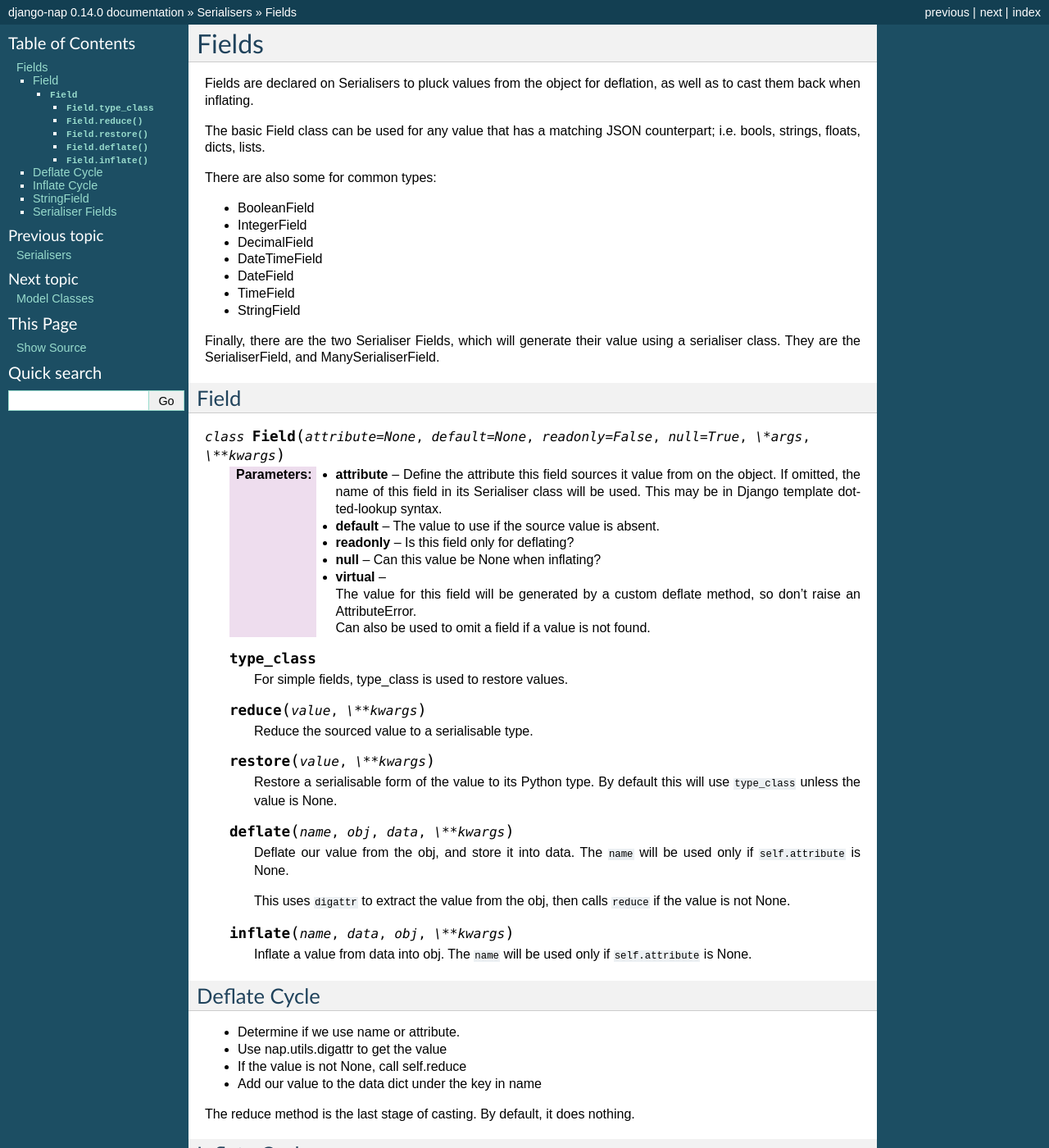
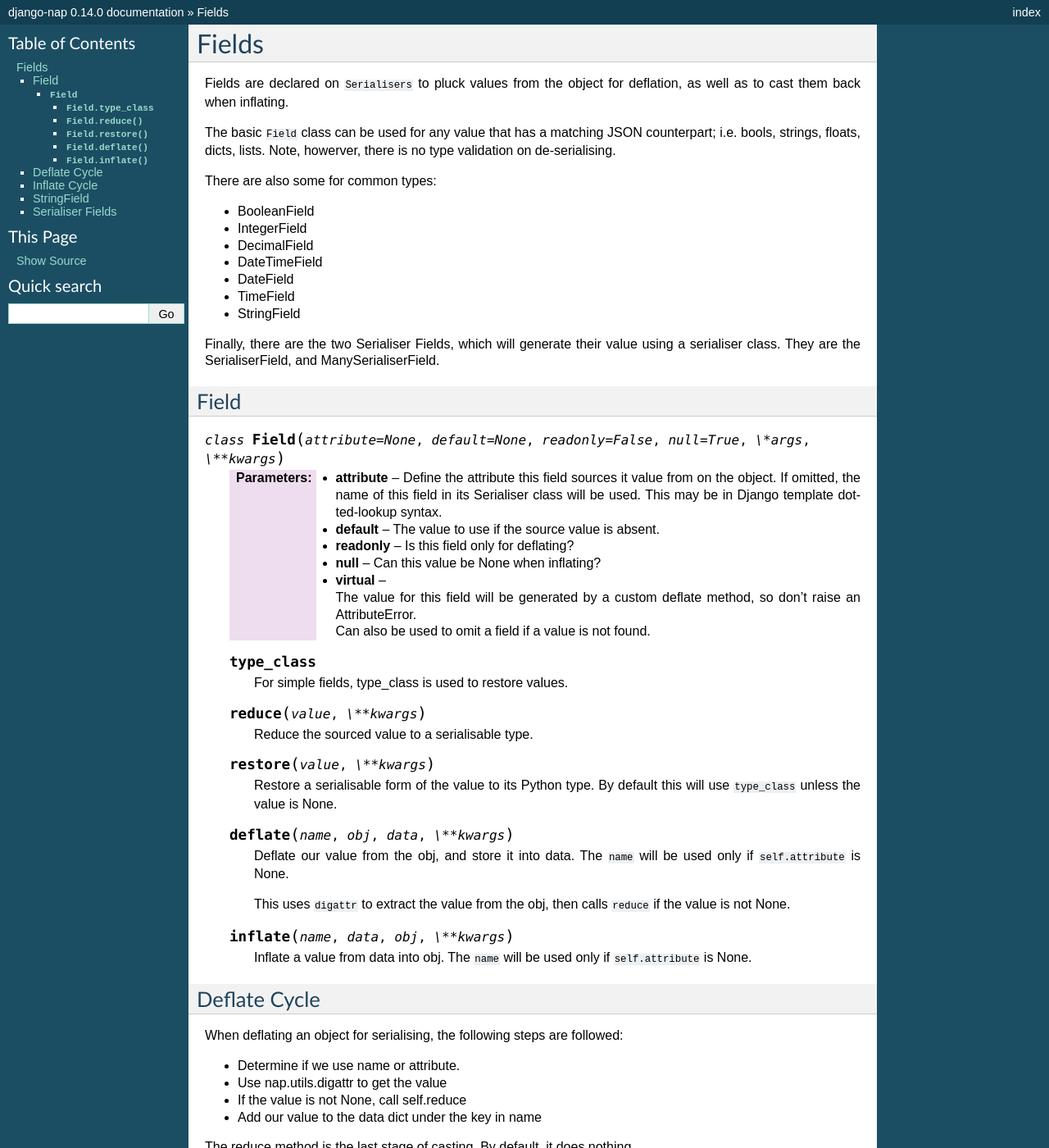
Before and after one commit to funkybob/django-nap, a Sphinx documentation site: the page built from docs/serialiser/fields.rst, in a window 1280 px wide and 1400 px high. Shown: the whole window at 82% size. Built offline with Sphinx 7.4.7, drawn with Linux system fonts in a browser that asks for light colours; pages that are not in the unit, such as notebooks, are missing from menus; some of the changed text lies outside the part shown.

Commit message:
Continue docs

```diff
--- a/docs/serialiser/fields.rst
+++ b/docs/serialiser/fields.rst
@@ -2,9 +2,12 @@
 Fields
 ======
 
-Fields are declared on Serialisers to pluck values from the object for deflation, as well as to cast them back when inflating.
+Fields are declared on ``Serialisers`` to pluck values from the object for
+deflation, as well as to cast them back when inflating.
 
-The basic Field class can be used for any value that has a matching JSON counterpart; i.e. bools, strings, floats, dicts, lists.
+The basic ``Field`` class can be used for any value that has a matching JSON
+counterpart; i.e. bools, strings, floats, dicts, lists.  Note, howerver, there
+is no type validation on de-serialising.
 
 There are also some for common types:
 
@@ -16,7 +19,9 @@
 - TimeField
 - StringField
 
-Finally, there are the two Serialiser Fields, which will generate their value using a serialiser class.  They are the SerialiserField, and ManySerialiserField.
+Finally, there are the two Serialiser Fields, which will generate their value
+using a serialiser class.  They are the SerialiserField, and
+ManySerialiserField.
 
 Field
 =====
@@ -64,6 +69,8 @@
 Deflate Cycle
 =============
 
+When deflating an object for serialising, the following steps are followed:
+
 + Determine if we use name or attribute.
 + Use nap.utils.digattr to get the value
 + If the value is not None, call self.reduce
@@ -73,6 +80,9 @@
 
 Inflate Cycle
 =============
+
+When deserialising values to restore an object, the following steps are
+followed:
 
 + If this field is read-only, return immediately.
 + Determine if we use name or attribute
```
Also changed, not shown: docs/serialiser/index.rst (+6 -10 lines).
